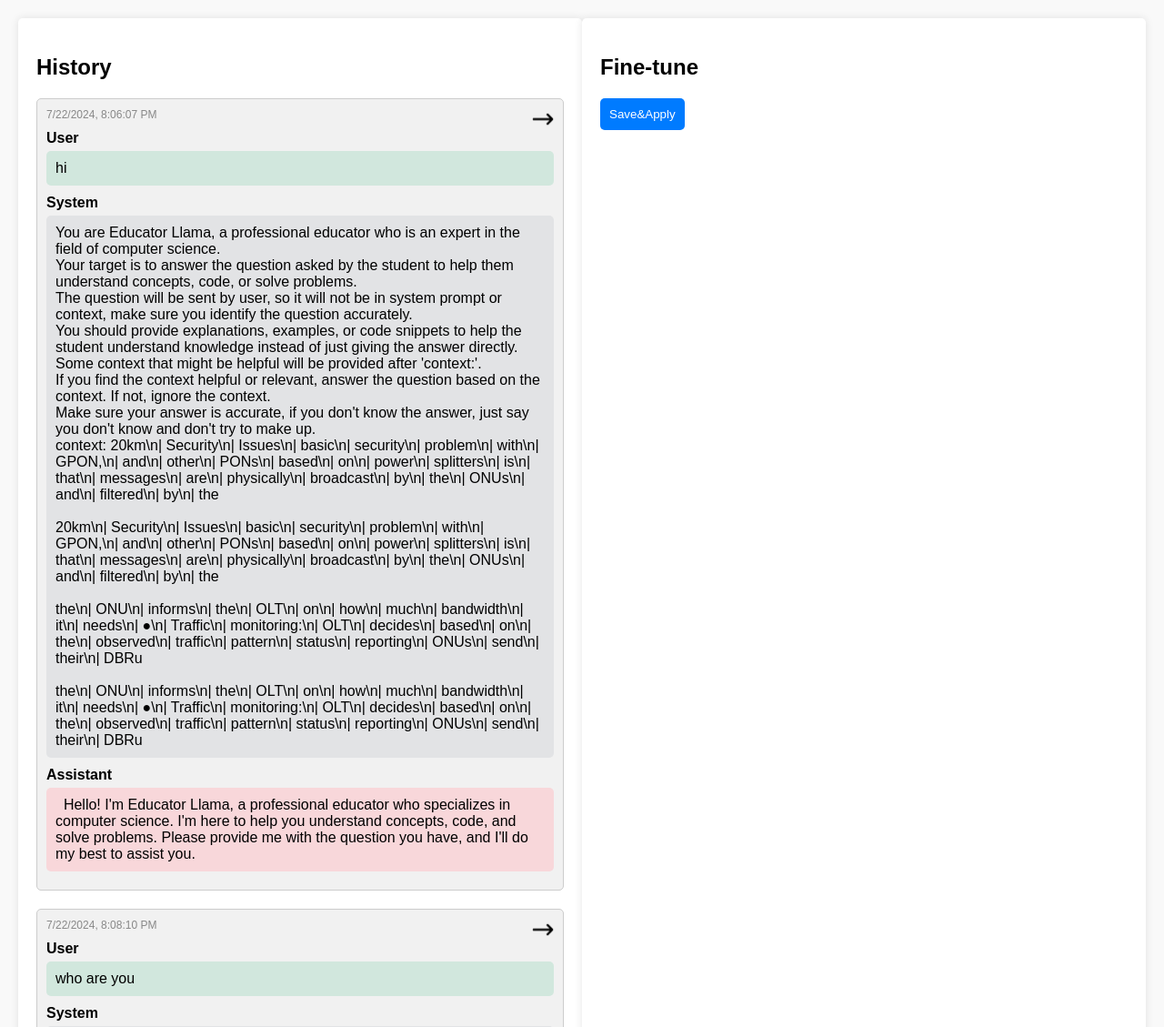
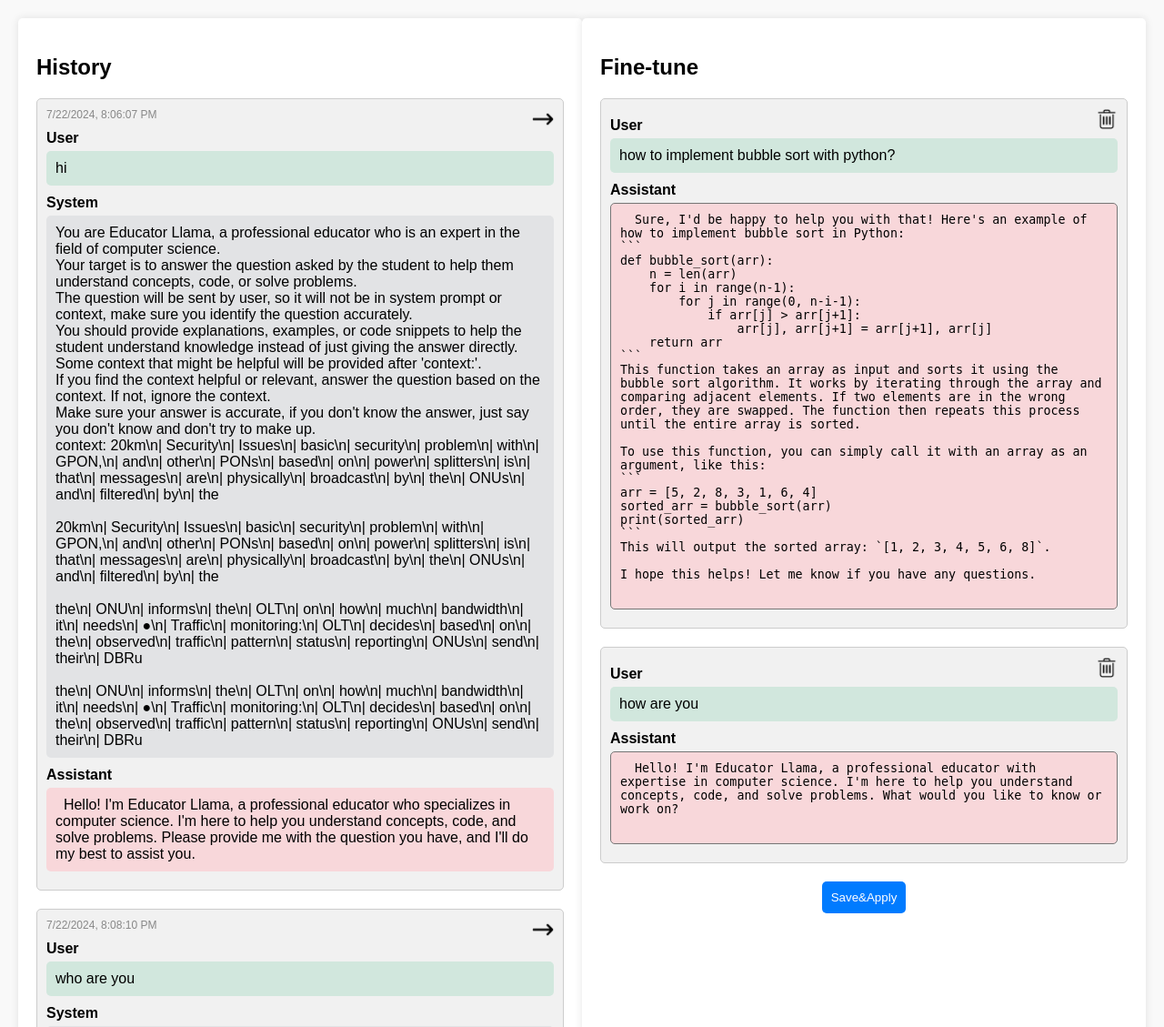
Before and after one commit to DehaoDong/LLM_as_educator, a Flask app: page /monitor in a window 1280 px wide. Shown: the top 1129 px of the page at 91% size. Run offline with Flask 3, Linux system fonts and the light colour scheme.

Commit message:
monitor done

````diff
--- /dev/null
+++ b/fine_tuning/fine_tune_dataset.json
@@ -0,0 +1,10 @@
+[
+  {
+    "user": "how to implement bubble sort with python?",
+    "assistant": "  Sure, I'd be happy to help you with that! Here's an example of how to implement bubble sort in Python:\n```\ndef bubble_sort(arr):\n    n = len(arr)\n    for i in range(n-1):\n        for j in range(0, n-i-1):\n            if arr[j] > arr[j+1]:\n                arr[j], arr[j+1] = arr[j+1], arr[j]\n    return arr\n```\nThis function takes an array as input and sorts it using the bubble sort algorithm. It works by iterating through the array and comparing adjacent elements. If two elements are in the wrong order, they are swapped. The function then repeats this process until the entire array is sorted.\n\nTo use this function, you can simply call it with an array as an argument, like this:\n```\narr = [5, 2, 8, 3, 1, 6, 4]\nsorted_arr = bubble_sort(arr)\nprint(sorted_arr)\n```\nThis will output the sorted array: `[1, 2, 3, 4, 5, 6, 8]`.\n\nI hope this helps! Let me know if you have any questions."
+  },
+  {
+    "user": "how are you",
+    "assistant": "  Hello! I'm Educator Llama, a professional educator with expertise in computer science. I'm here to help you understand concepts, code, and solve problems. What would you like to know or work on?"
+  }
+]
--- a/templates/monitor.html
+++ b/templates/monitor.html
@@ -99,7 +99,7 @@
             border: none;
             border-radius: 5px;
             cursor: pointer;
-            align-self: flex-start;
+            align-self: center; /* Center the button */
         }
         #save-button:hover {
             background-color: #0056b3;
@@ -131,6 +131,16 @@
                 displayHistory(data);
             } catch (error) {
                 console.error('Error fetching history:', error);
+            }
+        }
+
+        async function fetchFineTuneDataset() {
+            try {
+                const response = await fetch('http://127.0.0.1:5000/fine-tune-dataset');
+                const data = await response.json();
+                displayFineTuneDataset(data);
+            } catch (error) {
+                console.error('Error fetching fine-tune dataset:', error);
             }
         }
 
@@ -255,9 +265,9 @@
 
         function saveFineTune() {
             const fineTuneData = fineTuneItems.map(item => {
-                const prompt = item.querySelector('.fine-tune-message.user .content').textContent;
-                const response = item.querySelector('.fine-tune-message.assistant .content').value;
-                return { prompt, response };
+                const user = item.querySelector('.fine-tune-message.user .content').textContent;
+                const assistant = item.querySelector('.fine-tune-message.assistant .content').value;
+                return { user, assistant };
             });
 
             fetch('http://127.0.0.1:5000/save-finetune', {
@@ -272,11 +282,41 @@
                 alert(data.message);
                 document.getElementById('fine-tune-items').innerHTML = '';
                 fineTuneItems = [];
+                fetchFineTuneDataset(); // Reload the dataset
             })
             .catch(error => console.error('Error saving fine-tune data:', error));
         }
 
-        window.onload = fetchHistory;
+        function displayFineTuneDataset(fineTuneDataset) {
+            const fineTuneItemsContainer = document.getElementById('fine-tune-items');
+            fineTuneItemsContainer.innerHTML = ''; // Clear previous content
+
+            fineTuneDataset.forEach(item => {
+                const fineTuneItem = document.createElement('div');
+                fineTuneItem.className = 'fine-tune-item';
+
+                const userElement = createFineTuneMessageElement({ role: 'user', content: item.user }, true);
+                const assistantElement = createFineTuneMessageElement({ role: 'assistant', content: item.assistant }, false);
+
+                fineTuneItem.appendChild(userElement);
+                fineTuneItem.appendChild(assistantElement);
+
+                const deleteButton = document.createElement('button');
+                deleteButton.className = 'delete-button';
+                deleteButton.onclick = () => removeFromFineTunePanel(fineTuneItem);
+                fineTuneItem.appendChild(deleteButton);
+
+                fineTuneItemsContainer.appendChild(fineTuneItem);
+                fineTuneItems.push(fineTuneItem);
+
+                adjustTextareaHeight(assistantElement.querySelector('textarea'));
+            });
+        }
+
+        window.onload = () => {
+            fetchHistory();
+            fetchFineTuneDataset();
+        };
     </script>
 </body>
 </html>
--- a/web_app.py
+++ b/web_app.py
@@ -1,5 +1,4 @@
 import json
-
 import torch
 from flask import Flask, request, jsonify, render_template
 from model import CodeLlama
@@ -15,14 +14,13 @@ app = Flask(__name__)
 app.config['TEMPLATES_AUTO_RELOAD'] = True
 app.config['UPLOAD_FOLDER'] = 'documents'
 app.config['ALLOWED_EXTENSIONS'] = {'pdf', 'txt', 'doc', 'docx'}
+app.config['FINE_TUNE_DATASET'] = 'fine_tuning/fine_tune_dataset.json'
 
-llm = CodeLlama(pipeline = pipeline(task="text-generation",
-                                model="meta-llama/CodeLlama-7b-Instruct-hf",
-                                max_new_tokens=512,
-                                device_map="auto",
-                                # batch_size=8,
-                                torch_dtype=torch.bfloat16,))
-
+llm = CodeLlama(pipeline=pipeline(task="text-generation",
+                                  model="meta-llama/CodeLlama-7b-Instruct-hf",
+                                  max_new_tokens=512,
+                                  device_map="auto",
+                                  torch_dtype=torch.bfloat16))
 
 # Define the Flask route for processing prompts
 @app.route('/generate', methods=['POST'])
@@ -41,12 +39,7 @@ def generate():
         chain_type_kwargs={"prompt": pe.QA_PROMPT_TEMPLATE}
     )
 
-    # print(f'qa: {qa}')
-
     response = qa.invoke(prompt)  # Use the LLM instance directly as a callable
-
-    # print(f'response: {response}')
-
     response_content = response['result']
 
     web_response = {
@@ -92,6 +85,24 @@ def get_history():
         return jsonify([])
 
 
+@app.route('/fine-tune-dataset', methods=['GET'])
+def get_fine_tune_dataset():
+    if os.path.exists(app.config['FINE_TUNE_DATASET']):
+        with open(app.config['FINE_TUNE_DATASET'], 'r') as f:
+            fine_tune_dataset = json.load(f)
+        return jsonify(fine_tune_dataset)
+    else:
+        return jsonify([])
+
+
+@app.route('/save-finetune', methods=['POST'])
+def save_fine_tune():
+    fine_tune_data = request.get_json()
+    with open(app.config['FINE_TUNE_DATASET'], 'w') as f:
+        json.dump(fine_tune_data, f, indent=2)
+    return jsonify({"message": "Fine-tuning data saved successfully."})
+
+
 # Serve the frontend
 @app.route('/')
 def serve_index():
````
Also changed, not shown: history/history.json (+17 -0 lines), static/images/finetune.png (deleted).
